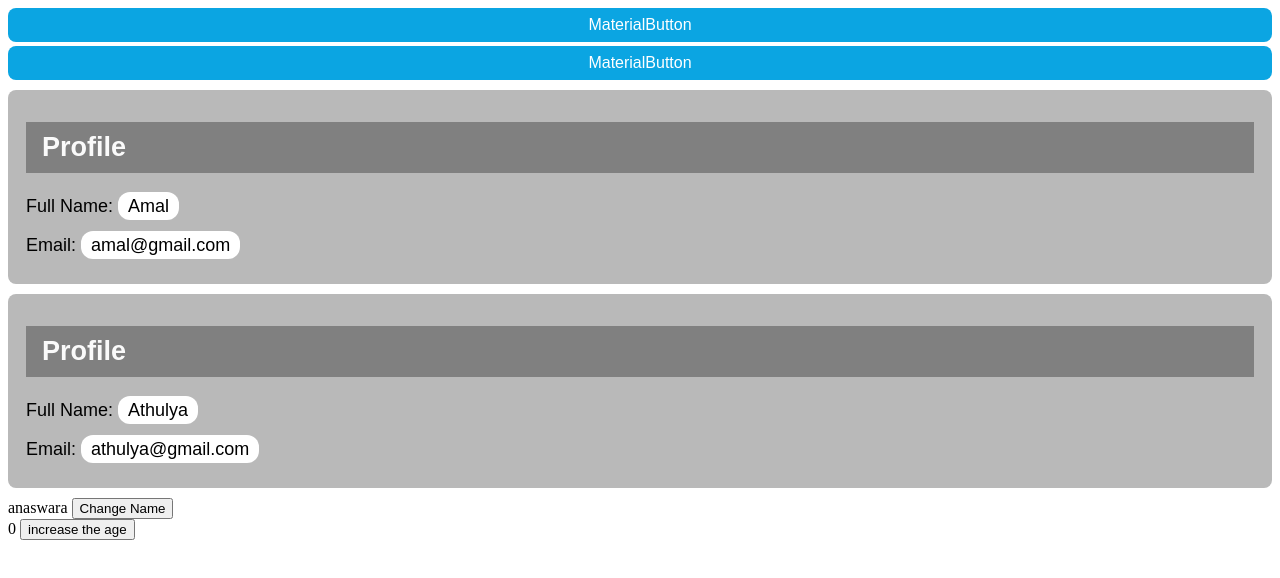
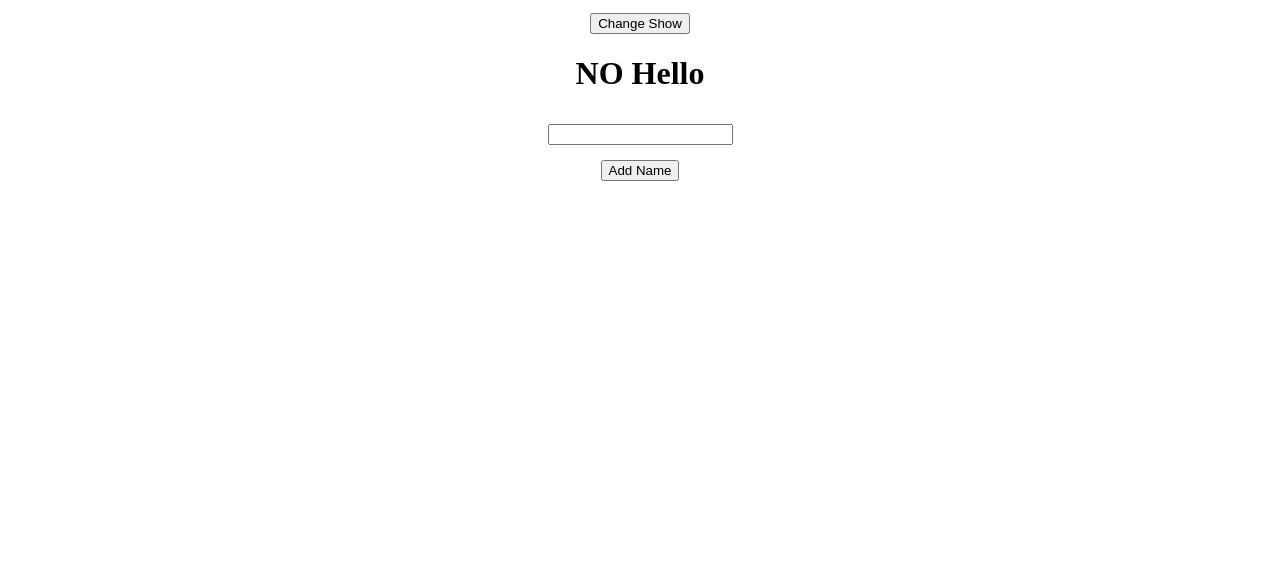
Before and after one commit to Amal-AM4/react-study-class, a React (Create React App) app: page / in a window 1280 px wide. Shown: the top 578 px of the page. Built offline with nearby package versions, Linux system fonts and the light colour scheme.

Commit message:
ternay, array desstructuring

```diff
--- a/src/App.js
+++ b/src/App.js
@@ -1,35 +1,40 @@
 import { useState } from "react";
-import CardTitle from "./components/CardTitle";
-import MaterialButton from "./components/MaterialButton";
-
-// let firstName = "anaswara"
-// console.log(firstName);
-
-
-// function changeName(name) {
-//   firstName = name
-//   console.log(firstName);
-// }
+import './App.scss'
 
 
 function App() {
 
-  const [firstName, setFirstName] = useState("anaswara")
+  const [showHeader, setShowHeader] = useState(false)
 
-  const [age, setAge] = useState(0)
+  const [name, setName] = useState('')
+  const [listOfNames, setListOfNames] = useState([])
+
+  function toggle() {
+    if (showHeader === true) {
+      setShowHeader(false)
+    } else {
+      setShowHeader(true)
+    }
+  }
 
   return (
     <div className="App">
-      <MaterialButton />
-      <MaterialButton />
 
-      <CardTitle name={'Amal'} mail={'amal@gmail.com'} />
-      <CardTitle name={'Athulya'} mail={'athulya@gmail.com'} />
+    <button onClick={toggle}>Change Show</button>
+    {showHeader ? <h1>Hello</h1> : <h1>NO Hello</h1>}
 
-      {/* {firstName} <button onClick={() => changeName('chippy')}>Change Name</button> */}
-      {firstName} <button onClick={() => setFirstName("Apasara")}>Change Name</button> <br />
+    <input type="text" onChange={(e) => setName(e.target.value)} />
+    <button onClick={() => {
+      setListOfNames([...listOfNames, name])
+      setName("")
+      console.log(listOfNames);
 
-      {age} <button onClick={() => setAge(age + 1)}>increase the age</button>
+    }}>Add Name</button>
+
+
+    {listOfNames.map((name, key) => {
+      return <h1 key={key}>{name}</h1>
+    })}
 
     </div>
   );
--- /dev/null
+++ b/src/App.scss
@@ -0,0 +1,14 @@
+.App {
+    display: flex;
+    align-items: center;
+    justify-content: center;
+    flex-direction: column;
+
+    input {
+        margin: 10px 0;
+    }
+
+    button {
+        margin-top: 5px;
+    }
+}
```
